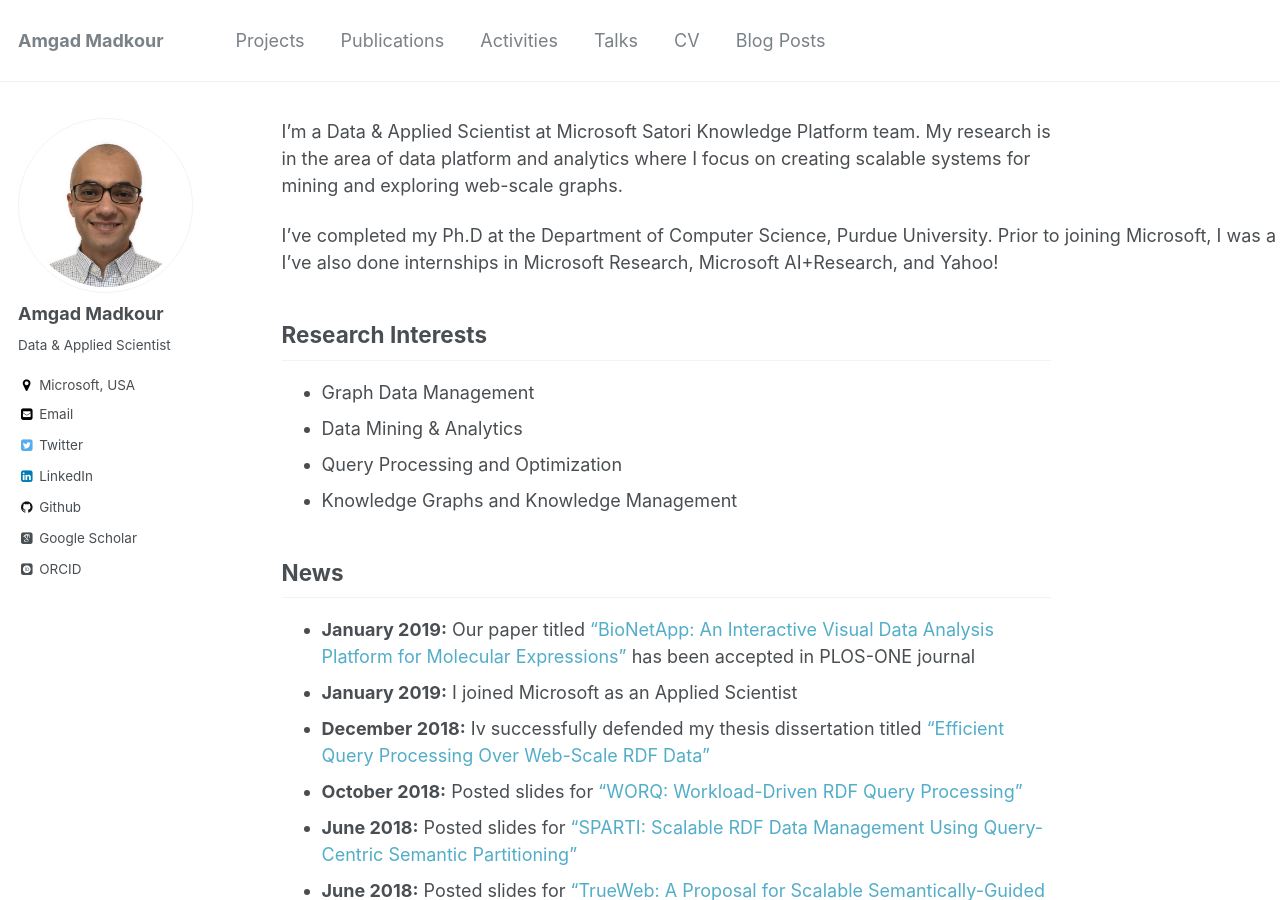
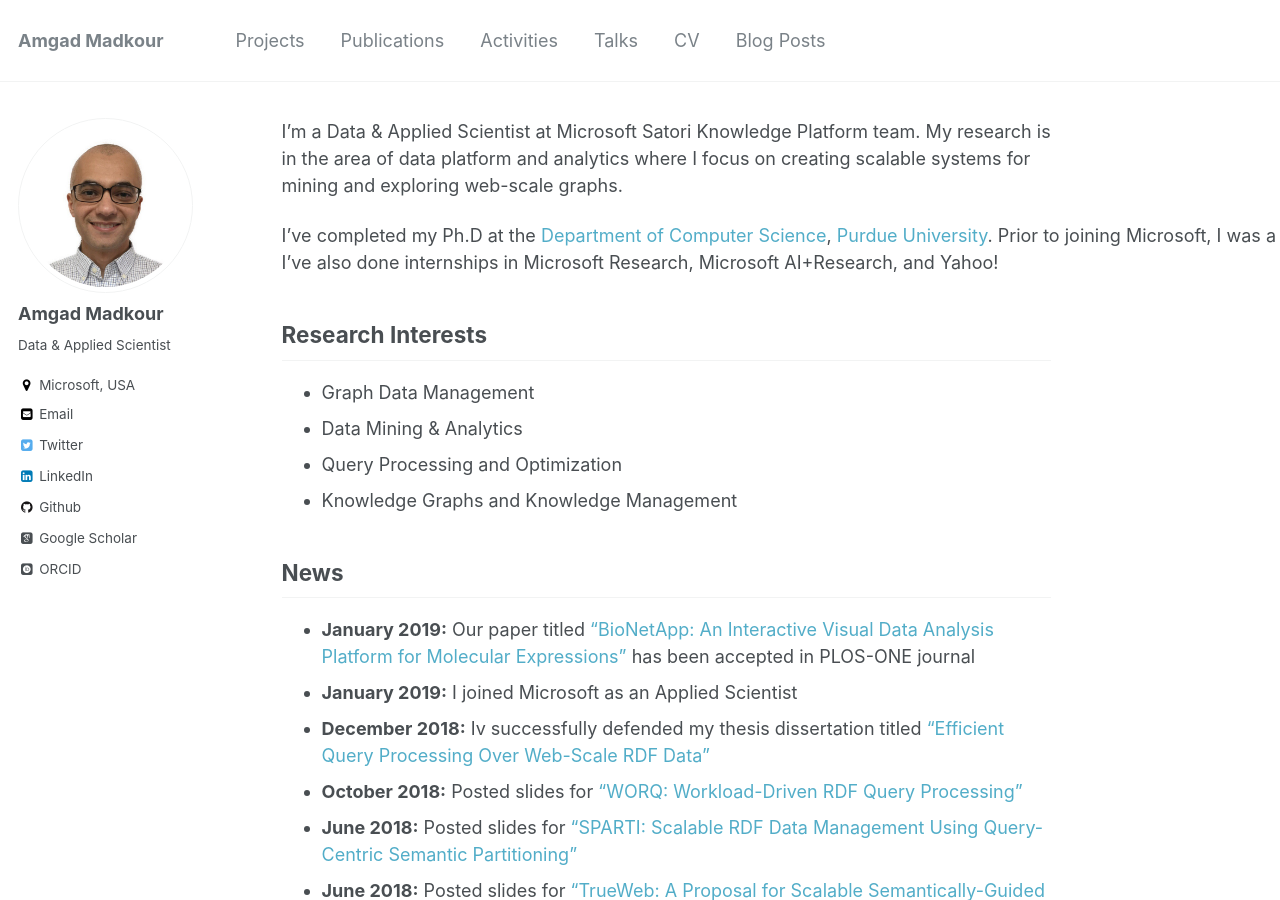
Before and after one commit to amgadmadkour/amgadmadkour.github.io, a Jekyll site: the page built from _pages/about.md, in a window 1280 px wide and 900 px high. Built offline with Jekyll 4.4.1, drawn with Linux system fonts in a browser that asks for light colours; some web fonts are replaced; some of the changed lines change nothing that is shown.

Commit message:
Add hyperlinks to Univ

```diff
--- a/_pages/about.md
+++ b/_pages/about.md
@@ -9,7 +9,7 @@
 
 I'm a Data & Applied Scientist at Microsoft Satori Knowledge Platform team. My research is in the area of data platform and analytics where I focus on creating scalable systems for mining and exploring web-scale graphs.
 
-I've completed my Ph.D at the Department of Computer Science, Purdue University. Prior to joining Microsoft, I was a Staff Research Engineer at IBM Egypt I've also done internships in Microsoft Research, Microsoft AI+Research, and Yahoo!
+I've completed my Ph.D at the [Department of Computer Science](http://www.cs.purdue.edu), [Purdue University](http://www.purdue.edu). Prior to joining Microsoft, I was a Staff Research Engineer at IBM Egypt I've also done internships in Microsoft Research, Microsoft AI+Research, and Yahoo!
 
 ## Research Interests
 * Graph Data Management
```
